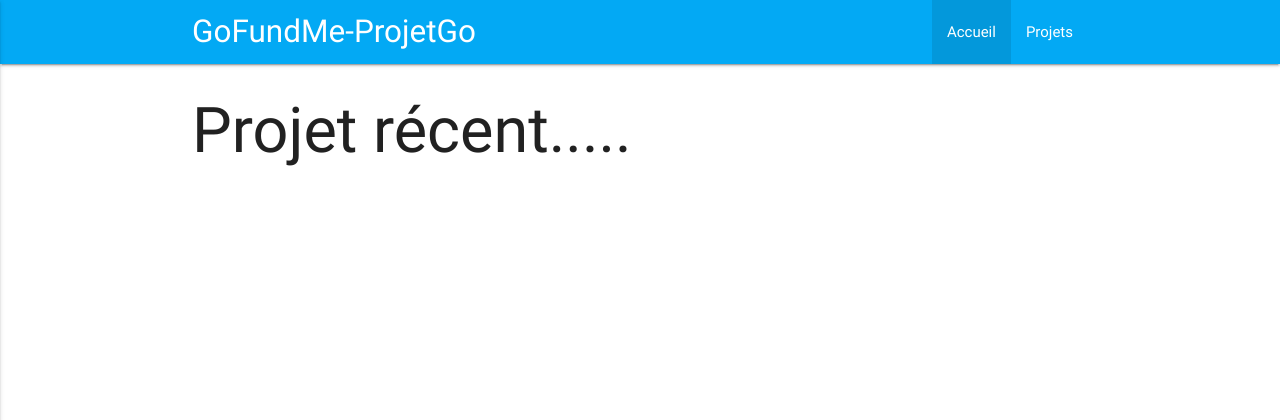
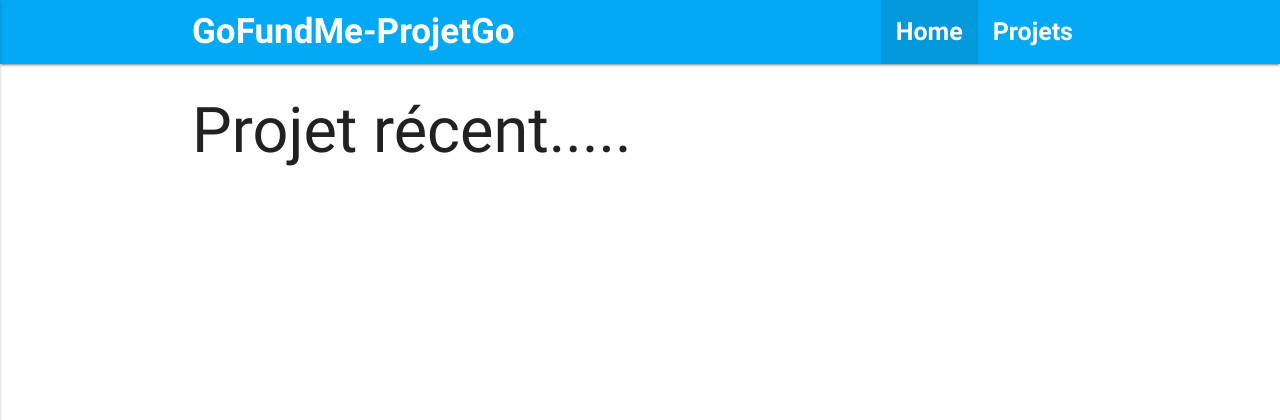
Before and after one commit to Sooltik/projetGo-repo, a PHP site: page / in a window 1280 px wide. Shown: the top 420 px of the page. Run offline with PHP 8.4, Linux system fonts and the light colour scheme; data that the repository does not hold is empty.

Commit message:
Update pages -topbar.php -post.php -projet.php

```diff
--- a/body/topbar.php
+++ b/body/topbar.php
@@ -1,12 +1,12 @@
 <nav class="light-blue">
   <div class="container">
     <div class="nav-wrapper">
-      <a href="index.php?page=home" class="brand-logo">GoFundMe-ProjetGo</a>
+      <a href="index.php?page=home" class="brand-logo" style="font-size: 35px; font-weight:bold">GoFundMe-ProjetGo</a>
 
       <a href="#" data-activates="mobile-menu" class="button-collapse"><i class="material-icons">menu</i></a>
       <ul class="right hide-on-med-and-down">
-        <li class="<?php echo ($page == "home") ? "active" : ""; ?>"><a href="index.php?page=home">Accueil</a></li>
-        <li class="<?php echo ($page == "projet") ? "active" : ""; ?>"><a href="index.php?page=projet">Projets</a></li>
+        <li class="<?php echo ($page == "home") ? "active" : ""; ?>"><a href="index.php?page=home" style="font-size: 25px; font-weight:bold">Home</a></li>
+        <li class="<?php echo ($page == "projet") ? "active" : ""; ?>"><a href="index.php?page=projet" style="font-size: 25px; font-weight:bold">Projets</a></li>
       </ul>
 
       <ul class="side-nav" id="mobile-menu">
--- a/pages/post.php
+++ b/pages/post.php
@@ -19,3 +19,5 @@ if ($post == false) {
         </p>
     <?php
 }
+    ?>
+    <hr>
--- a/pages/projet.php
+++ b/pages/projet.php
@@ -1,4 +1,5 @@
 <h2>Les différents projets....</h2>
+<hr style="margin: auto; width: 350px;">
 
 <?php
 
@@ -20,5 +21,7 @@ foreach ($posts as $post) {
             </div>
         </div>
     </div>
+    <hr>
 <?php
+
 }
```
